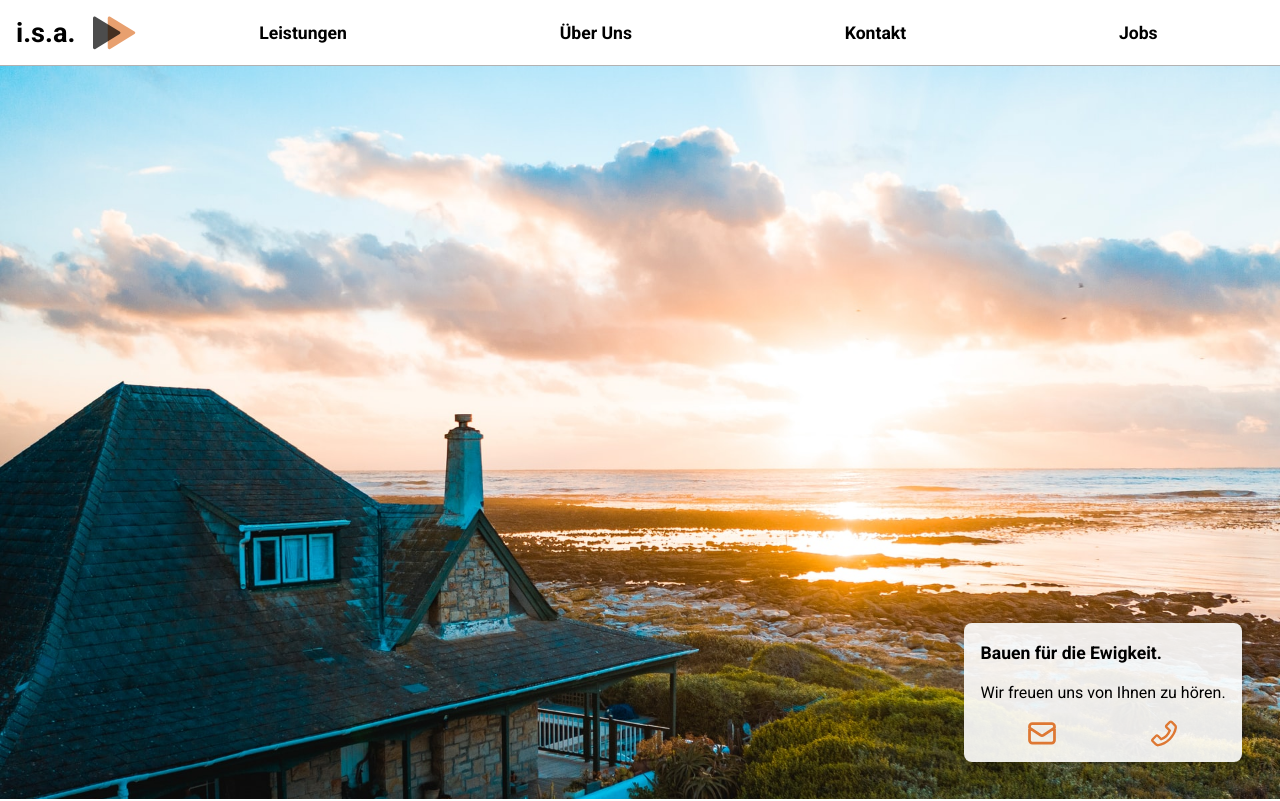
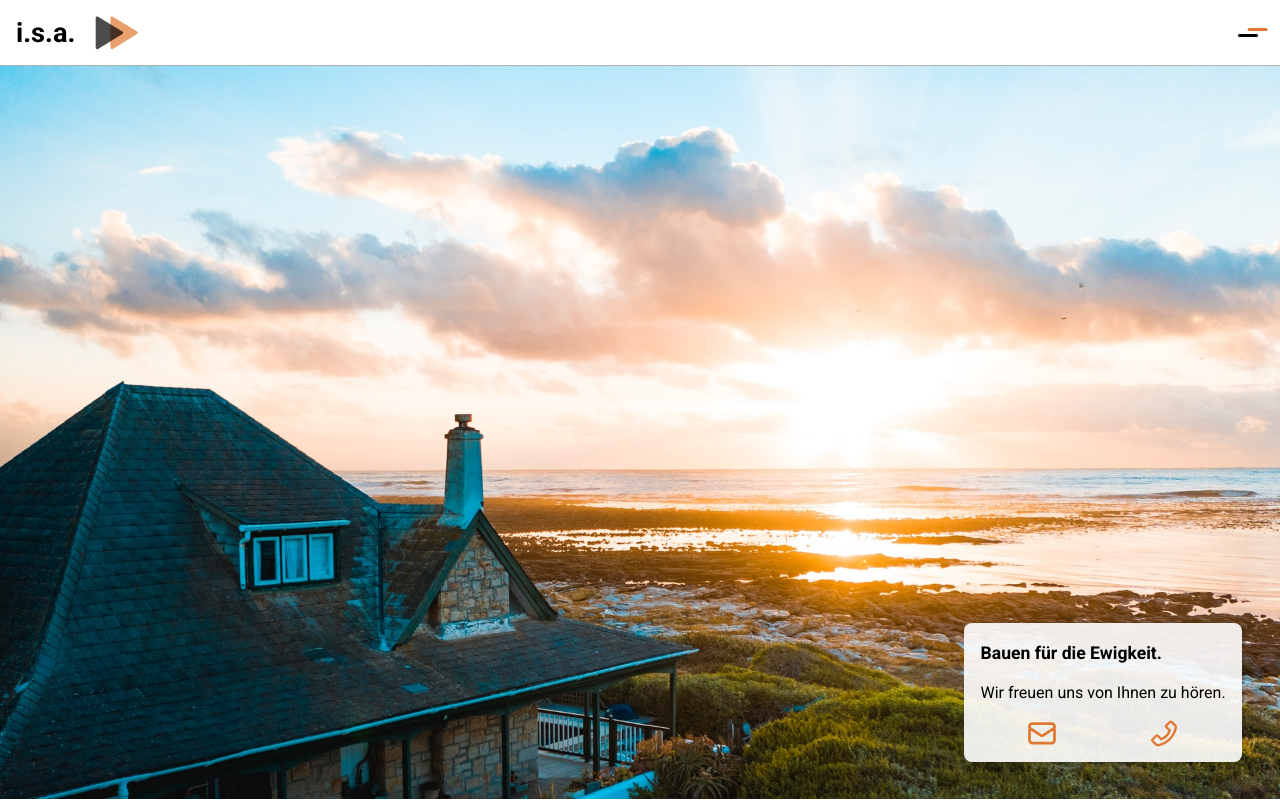
Before and after one commit to asi-isa/construction, a Next.js app: page / in a window 1280 px wide. Shown: the top 801 px of the page. Built offline with nearby package versions, Linux system fonts and the light colour scheme.

Commit message:
redesign header desktop

```diff
--- a/comps/header/Header.js
+++ b/comps/header/Header.js
@@ -24,12 +24,12 @@ export default function Header() {
         <nav className={`${styles.nav} ${!showHamMenu && "transparent"}`}>
           <ul className={styles.ul}>
             <li className={styles.li} onClick={toggleHamMenu}>
-              <Link href="#my_work">
+              <Link href="/#my_work">
                 <a className={styles.link}>Leistungen</a>
               </Link>
             </li>
             <li className={styles.li} onClick={toggleHamMenu}>
-              <Link href="#about_us">
+              <Link href="/#about_us">
                 <a className={styles.link}>Über Uns</a>
               </Link>
             </li>
--- a/comps/header/Header.module.css
+++ b/comps/header/Header.module.css
@@ -23,6 +23,7 @@
   height: 0.6rem;
   margin-right: 0.4rem;
   z-index: 9999;
+  cursor: pointer;
 }
 .ham::before {
   content: "";
@@ -64,6 +65,7 @@
   border: 2px solid var(--accent-color-30);
   border-radius: 0.5rem;
   width: 94vw;
+  max-width: 733px;
   text-align: center;
   padding: 1rem;
   padding-top: 2rem;
@@ -113,7 +115,7 @@
   .header {
     padding: 1rem;
   }
-  .ham {
+  /* .ham {
     display: none;
   }
   .nav {
@@ -137,7 +139,9 @@
     display: flex;
     justify-content: space-around;
   }
+  */
   .li {
-    margin-bottom: 0;
+    font-size: 1.3rem;
+    margin-bottom: 3rem;
   }
 }
```
